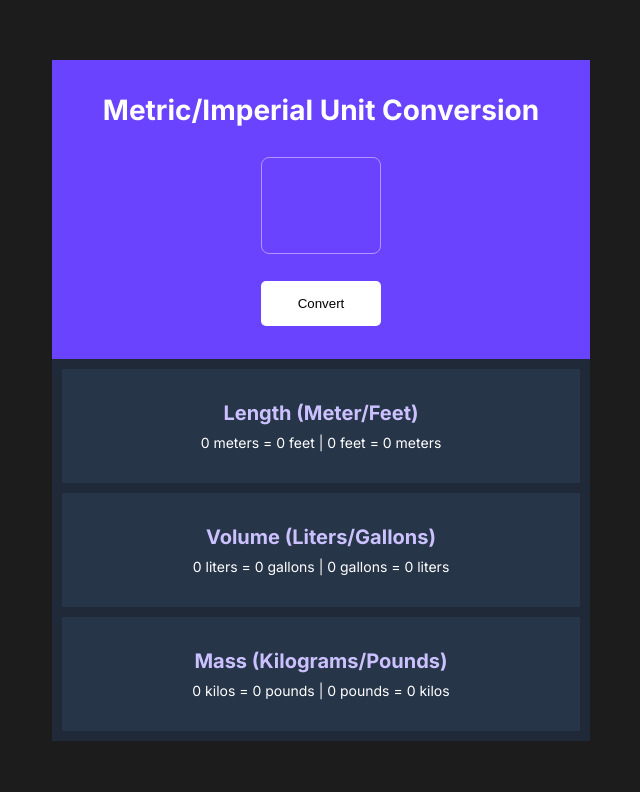
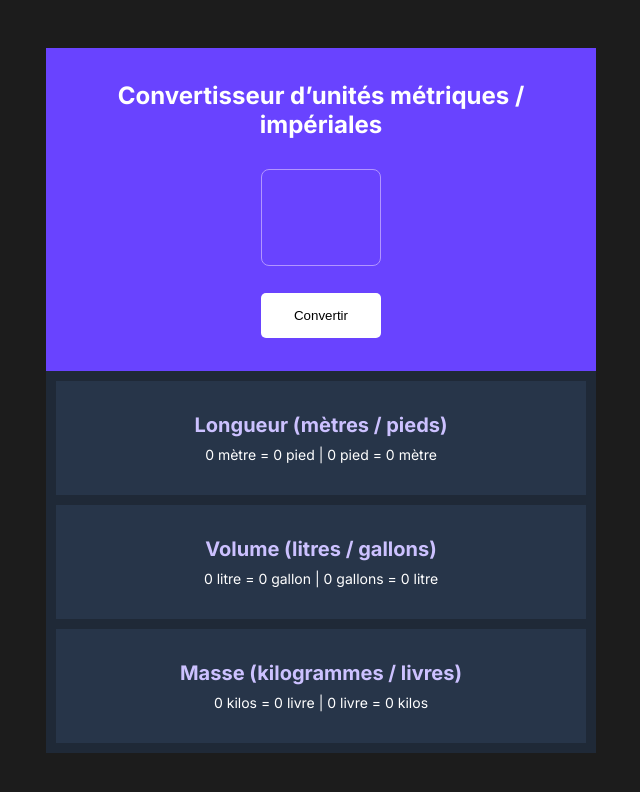
Before and after one commit to Erickaml-frontdev/unit_converter, a plain HTML site: page index.html in a window 1280 px wide. Shown: the whole page, without its empty margins (319-959 px from the left). Drawn offline with Linux system fonts and the light colour scheme.

Commit message:
translate to french

```diff
--- a/index.html
+++ b/index.html
@@ -9,21 +9,21 @@
   <body>
     <div class="container">
       <div id="metric-section">
-        <h1>Metric/Imperial Unit Conversion</h1>
+        <h1>Convertisseur d’unités métriques / impériales</h1>
         <input id="input-el" />
-        <button id="convert-btn">Convert</button>
+        <button id="convert-btn">Convertir</button>
       </div>
 
       <section>
-        <h2>Length (Meter/Feet)</h2>
+        <h2>Longueur (mètres / pieds)</h2>
         <p id="length-text"></p>
       </section>
       <section>
-        <h2>Volume (Liters/Gallons)</h2>
+        <h2>Volume (litres / gallons)</h2>
         <p id="volume-text"></p>
       </section>
       <section>
-        <h2>Mass (Kilograms/Pounds)</h2>
+        <h2>Masse (kilogrammes / livres)</h2>
         <p id="mass-text"></p>
       </section>
     </div>
--- a/scripts/index.js
+++ b/scripts/index.js
@@ -4,9 +4,9 @@
 let volumeText = document.getElementById("volume-text")
 let massText = document.getElementById("mass-text")
 let inputValue = ""
-let baseStringLength = `0 meters =  0 feet |  0 feet =  0 meters`
-let baseStringVolume = `0 liters =  0 gallons |  0 gallons = 0 liters`
-let baseStringMass = `0 kilos = 0 pounds | 0 pounds = 0 kilos`
+let baseStringLength = `0 mètre =  0 pied |  0 pied =  0 mètre`
+let baseStringVolume = `0 litre =  0 gallon |  0 gallons = 0 litre`
+let baseStringMass = `0 kilos = 0 livre | 0 livre = 0 kilos`
 
 lengthText.textContent = baseStringLength
 volumeText.textContent = baseStringVolume
@@ -14,11 +14,11 @@
 
 convertBtn.addEventListener("click", function(){
     inputValue = Number(inputEl.value)
-    lengthText.innerHTML = `${inputValue} meters = ${meterToFeet()} feet |  ${inputValue} feet =  ${feetToMeter()} meters`;
+    lengthText.innerHTML = `${inputValue} mètres = ${meterToFeet()} pieds |  ${inputValue} pieds =  ${feetToMeter()} mètres`;
 
-    volumeText.textContent = `${inputValue} liters =  ${literToGallon()} gallons |  ${inputValue} gallons = ${gallonToLiter()} liters`;
+    volumeText.textContent = `${inputValue} litres =  ${literToGallon()} gallons |  ${inputValue} gallons = ${gallonToLiter()} litres`;
 
-    massText.textContent = `${inputValue} kilos = ${kgToPound()} pounds | ${inputValue} pounds = ${poundToKg()} kilos`;
+    massText.textContent = `${inputValue} kilos = ${kgToPound()} livres | ${inputValue} livres = ${poundToKg()} kilos`;
 })
 
 
--- a/src/css/index.css
+++ b/src/css/index.css
@@ -56,7 +56,7 @@
     margin-top: 27px;
 }
 h1{
-    font-size: 28px;
+    font-size: 24px;
     margin-bottom: 30px;
 }
 h2{
```
